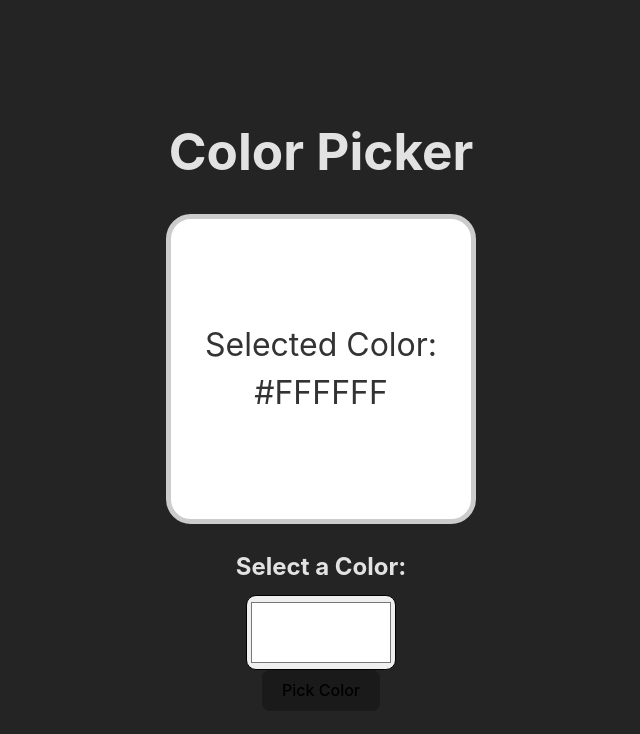
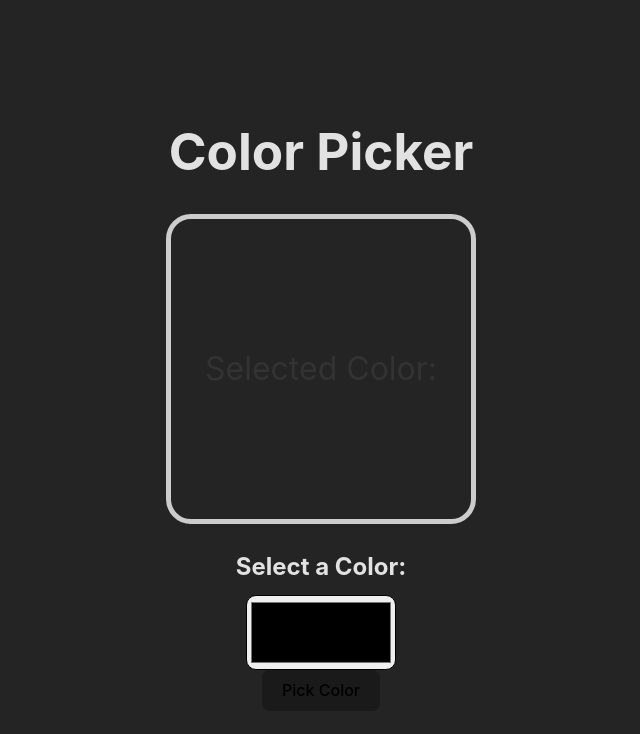
Before and after one commit to hisuic/santorini, a React (Vite) app: page / in a window 1280 px wide. Shown: the top 734 px of the page, without its empty margins (319-959 px from the left). Built offline with nearby package versions, Linux system fonts and the light colour scheme.

Commit message:
Change: to React.FC

```diff
--- a/src/ColorPicker.tsx
+++ b/src/ColorPicker.tsx
@@ -1,8 +1,14 @@
 import { useState } from 'react'
 
-const ColorPicker = () => {
+interface ColorPickerProps {
+  color : string;
+  setColor : React.Dispatch<React.SetStateAction<string>>;
+}
 
-  const [color, setColor] = useState("#FFFFFF");
+// const ColorPicker = () => {
+const ColorPicker: React.FC<ColorPickerProps> = ({color, setColor}) => {
+
+  // const [color, setColor] = useState("#FFFFFF");
 
   function handleColorChange(event:React.ChangeEvent<HTMLInputElement>) {
     setColor(event.target.value);
```
